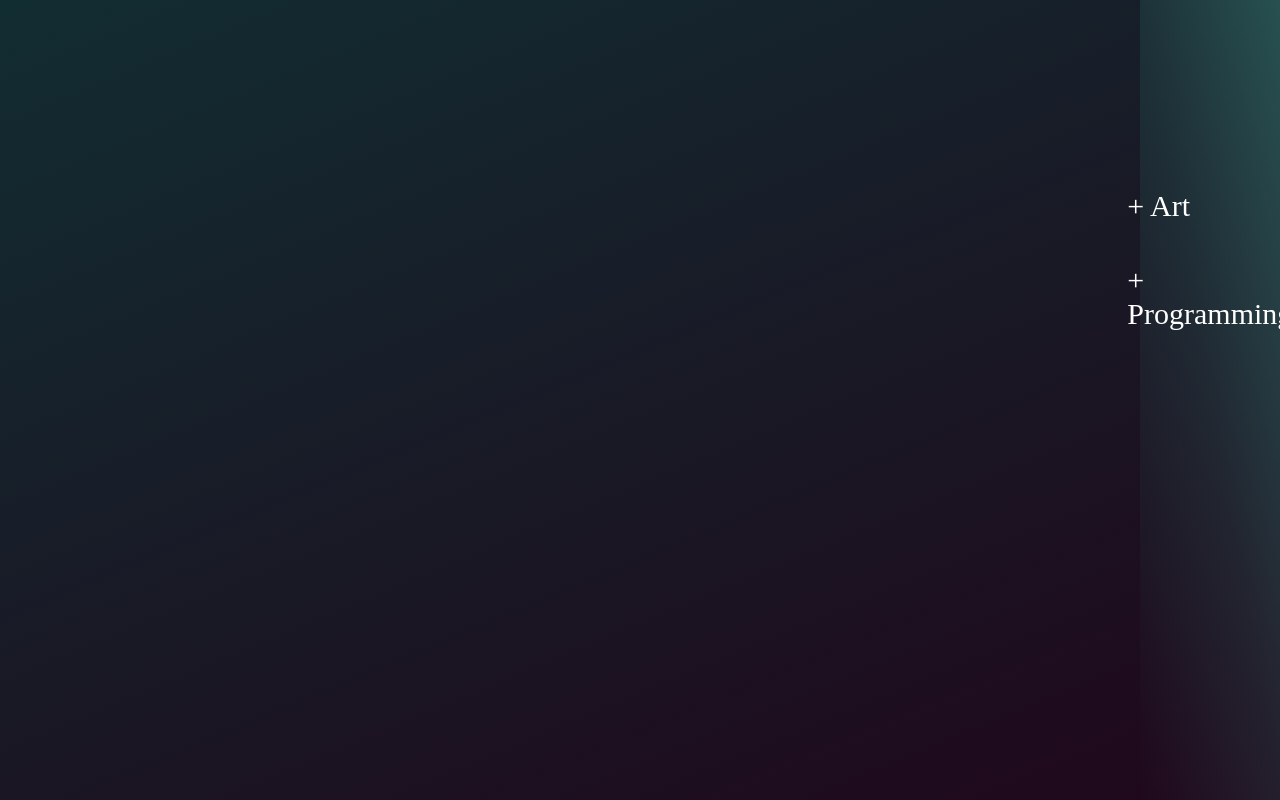
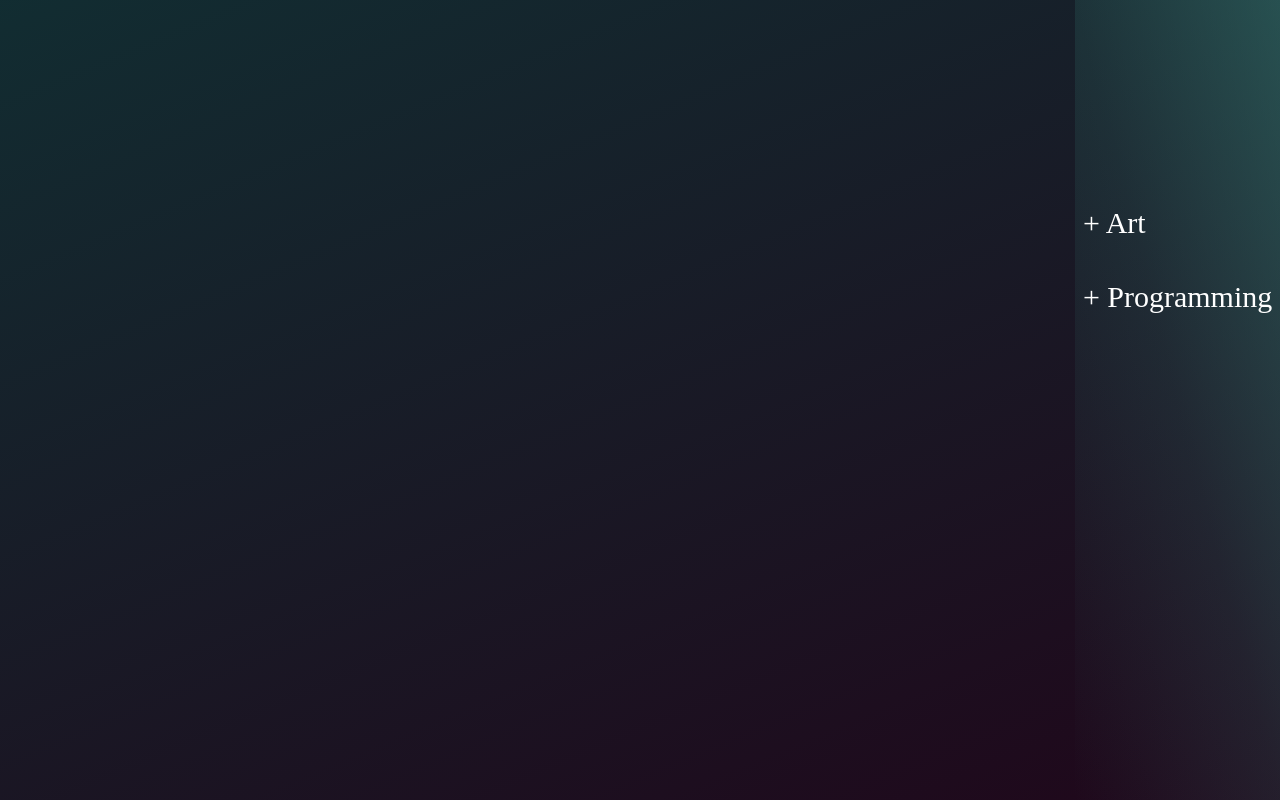
Before and after one commit to asmartiba/NextJS-Portfolio-3D, a Next.js app: page / in a window 1280 px wide. Built offline with nearby package versions, Linux system fonts and the light colour scheme; a web font is replaced by a local one.

Commit message:
זה שונה

```diff
--- a/src/app/page.module.css
+++ b/src/app/page.module.css
@@ -35,9 +35,14 @@
   color: coral;
 }
 
+
+.mainx h3 {
+  color: green;
+  margin: 50px;
+}
+
 .screen {
-  width: 87%;
-  margin: 100px;
+  width: 84%;
 }
 
 .navigation {
@@ -45,7 +50,7 @@
   background: linear-gradient(to bottom left, #38857a7e,#38857a30, transparent);
   display: flex;
   flex-direction: column;
-  width:13%;
+  width:16%;
   min-height: 100vh;
   height: auto;
   position:static;
```
